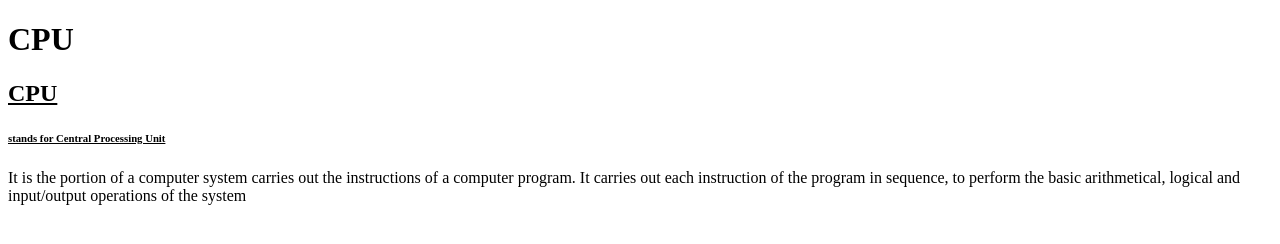
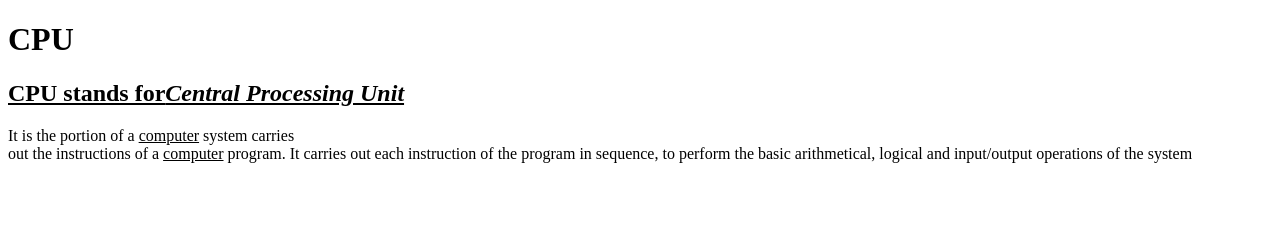
Before and after one commit to iamneo-production/ccceababdcadaeccdfffebaeceaec, a website: page public/index.html in a window 1280 px wide. Drawn offline with Linux system fonts and the light colour scheme.

Commit message:
Backup Commit

```diff
--- a/public/index.html
+++ b/public/index.html
@@ -5,7 +5,8 @@
 </head>
 <body>
     <h1> CPU </h1>
-    <h2> <u> CPU </h2><h6> stands for Central Processing Unit </u></h6>
-    <p> It is the portion of a computer system carries out the instructions of a computer program. It carries out each instruction of the program in sequence, to perform the basic arithmetical,  logical and input/output operations of the system</p
+    <h2><u>CPU stands for<i>Central Processing Unit </i></u></h2>
+    <p>It is the portion of a <u>computer</u> system carries<br>
+     out the instructions of a <u>computer</u> program. It carries out each instruction of the program in sequence, to perform the basic arithmetical,  logical and input/output operations of the system</p
 </body>
 </html>
```
